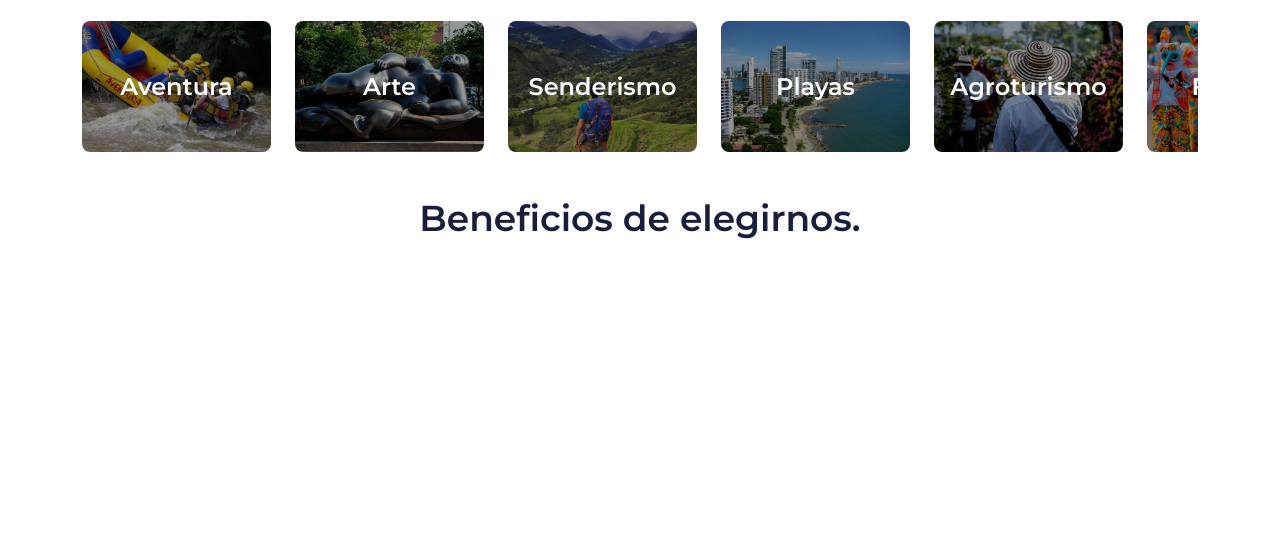
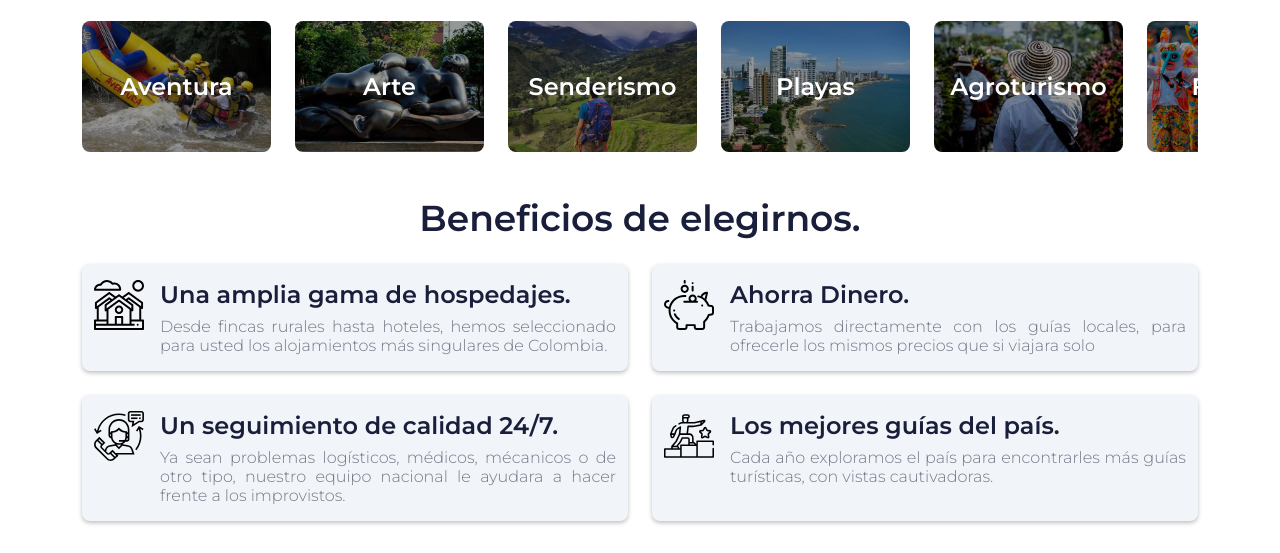
Before and after one commit to jorge-santafe/aventuras-colombianas, a plain HTML site: page index.html in a window 1280 px wide. Shown: the part 825-1378 px from the top of the page. Before the commit the page ends 1089 px from the top, so only its background shows below. Drawn offline with nearby package versions, Linux system fonts and the light colour scheme.

Commit message:
Benefits

```diff
--- a/index.html
+++ b/index.html
@@ -88,10 +88,56 @@
                     </a>
                 </div>
             </section>
-            <section>
+            <section class="
+            benefits">
                 <h2 class="headline2">Beneficios de elegirnos.</h2>
+                <div class="benefits-container">
+                    <div class="
+                    benefits-card">
+                        <img src="./icons/houses.svg" width="64" height="64" alt="hospedajes" title="hospedajes">
+                        <div>
+                            <h3 class="benefits-card-title">Una amplia gama de hospedajes.</h3>
+                            <p class="benefits-card-info">Desde fincas rurales hasta hoteles,
+                                hemos seleccionado para usted los alojamientos
+                                más singulares de Colombia.</p>
+                        </div>
+                    </div>
+                    <div class="
+                    benefits-card">
+                        <img src="./icons/save-money.svg" width="64" height="64" alt="Ahorro " title="Ahorro Dinero">
+                        <div>
+                            <h3 class="benefits-card-title">Ahorra Dinero.</h3>
+                            <p class="benefits-card-info">Trabajamos directamente con los guías locales,
+                                para ofrecerle los mismos precios que si viajara
+                                solo</p>
+                        </div>
+                    </div>
+                    <div class="
+                    benefits-card">
+                        <img src="./icons/customer-service.svg" width="64" height="64" alt="Servicio al cliente"
+                            title="Servicio al cliente">
+                        <div>
+                            <h3 class="benefits-card-title">Un seguimiento de calidad 24/7.</h3>
+                            <p class="benefits-card-info">Ya sean problemas logísticos, médicos,
+                                mécanicos o de otro tipo, nuestro equipo
+                                nacional le ayudara a hacer frente a los improvistos.</p>
+                        </div>
+                    </div>
+                    <div class="
+                    benefits-card">
+                        <img src="./icons/leader.svg" width="64" height="64" alt="Guia turisticas"
+                            title="Guia turisticas">
+                        <div>
+                            <h3 class="benefits-card-title">Los mejores guías del país.</h3>
+                            <p class="benefits-card-info">Cada año exploramos el país para encontrarles más guías
+                                turísticas, con vistas cautivadoras.</p>
+                        </div>
+                    </div>
+                </div>
             </section>
+
         </div>
+
     </main>
     <script src="https://cdn.jsdelivr.net/npm/bootstrap@5.3.2/dist/js/bootstrap.bundle.min.js"
         integrity="sha384-C6RzsynM9kWDrMNeT87bh95OGNyZPhcTNXj1NW7RuBCsyN/o0jlpcV8Qyq46cDfL"
--- a/scss/base/_media-querys.scss
+++ b/scss/base/_media-querys.scss
@@ -18,6 +18,20 @@
   }
   p {
     font: $font-lg;
+  }
+  .benefits {
+    &-container {
+      grid-template-columns: repeat(2, 1fr);
+    }
+    &-card {
+      flex-direction: row;
+      &-title {
+        font: $headline-3;
+      }
+      &-info {
+        font: $base-font;
+      }
+    }
   }
 }
 @media (width> 990px) {
--- /dev/null
+++ b/scss/components/_benefits.scss
@@ -0,0 +1,31 @@
+.benefits {
+  margin-block: 2rem;
+  &-container {
+    display: grid;
+    gap: 1.5rem;
+  }
+  &-card {
+    display: flex;
+    flex-direction: column;
+    gap: 1rem;
+    background: $gray10;
+    border-radius: 0.5rem;
+    padding-block: 1rem;
+    padding-inline: 0.75rem;
+    box-shadow: 0px 2px 4px 0px rgba(0, 0, 0, 0.25);
+    &-title {
+      font: $base-font-bold;
+      margin-block-end: 0.5rem;
+      color: $primary;
+    }
+    &-info {
+      margin: 0;
+      font: $font-sm;
+      text-align: justify;
+    }
+  }
+  &-card img {
+    inline-size: 3.125rem;
+    block-size: 3.125rem;
+  }
+}
--- a/scss/index.scss
+++ b/scss/index.scss
@@ -2,4 +2,5 @@
 @import './layout/header';
 @import './components/hero';
 @import './components/categories';
+@import './components/benefits';
 @import './base/media-querys';
```
Also changed, not shown: css/index.css, 1 other file.
